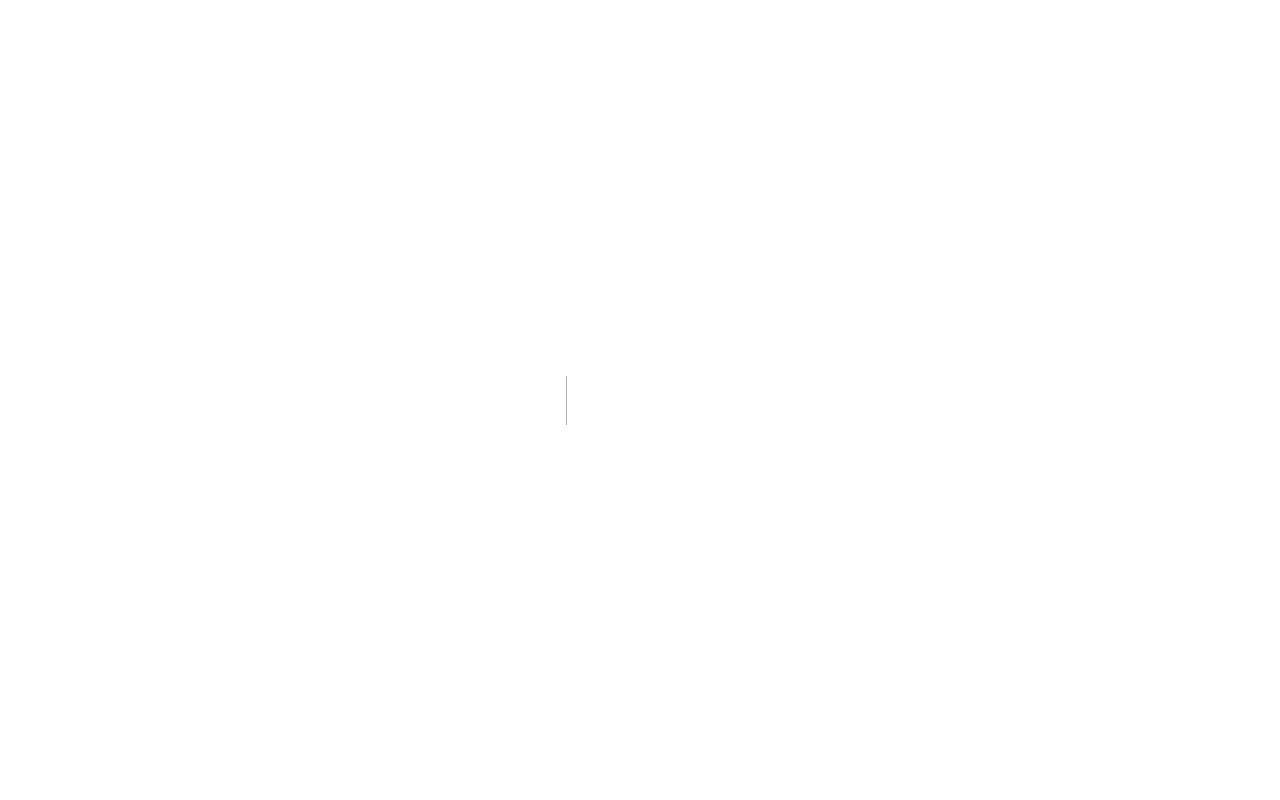
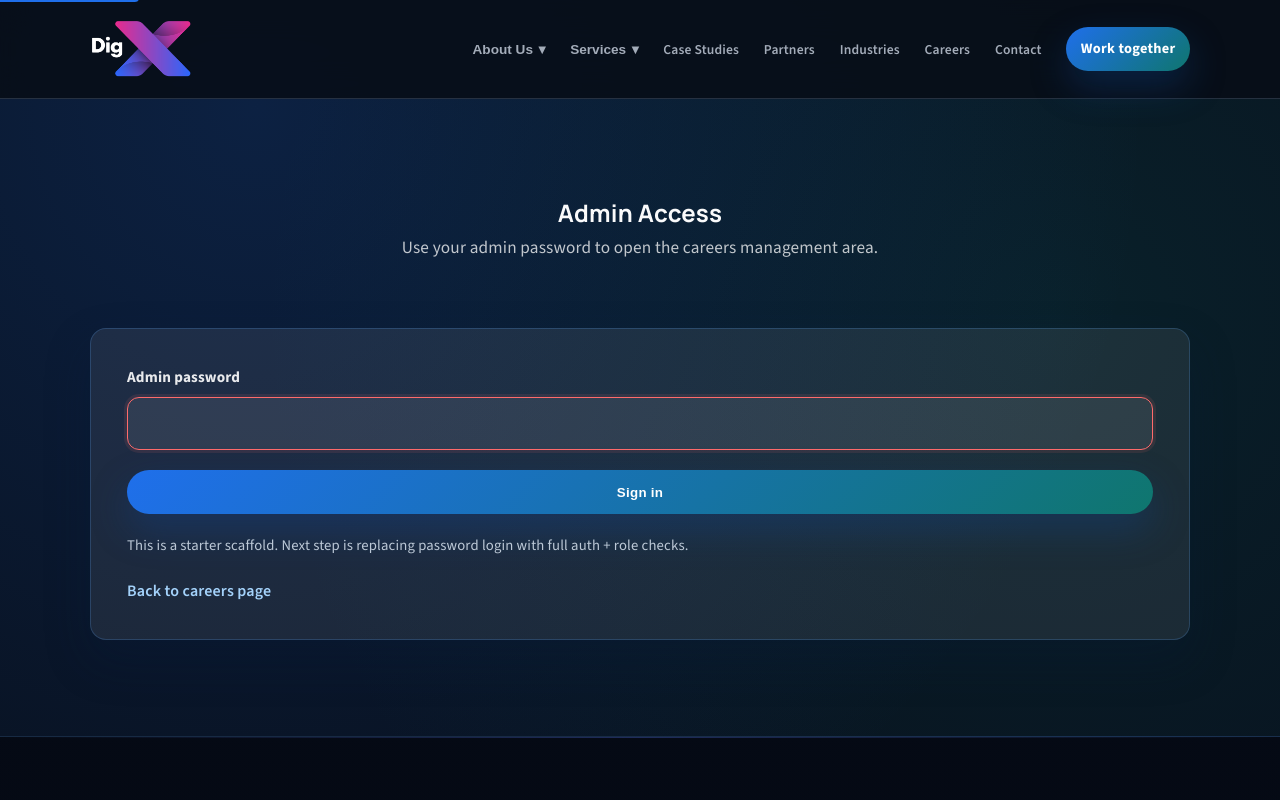
Before and after one commit to woza99/DigX-website, a Next.js app: page /admin/login in a window 1280 px wide. Before the commit this address had no page. Shown: the top 800 px of the page. Built offline with nearby package versions, Linux system fonts and the light colour scheme.

Commit message:
Refactor careers content and add admin management scaffold

```diff
--- /dev/null
+++ b/src/app/admin/actions.ts
@@ -0,0 +1,41 @@
+"use server";
+
+import { cookies } from "next/headers";
+import { redirect } from "next/navigation";
+
+const ADMIN_SESSION_COOKIE = "digx_admin_session";
+
+export async function adminLoginAction(formData: FormData) {
+  const submittedPassword = String(formData.get("password") ?? "").trim();
+  const configuredPassword = process.env.DIGX_ADMIN_PASSWORD;
+
+  if (!configuredPassword) {
+    redirect("/admin/login?error=not-configured");
+  }
+
+  if (submittedPassword !== configuredPassword) {
+    redirect("/admin/login?error=invalid");
+  }
+
+  const cookieStore = await cookies();
+  cookieStore.set(ADMIN_SESSION_COOKIE, "active", {
+    httpOnly: true,
+    secure: process.env.NODE_ENV === "production",
+    sameSite: "lax",
+    path: "/",
+    maxAge: 60 * 60 * 8,
+  });
+
+  redirect("/admin/careers");
+}
+
+export async function adminLogoutAction() {
+  const cookieStore = await cookies();
+  cookieStore.delete(ADMIN_SESSION_COOKIE);
+  redirect("/admin/login?message=logged-out");
+}
+
+export async function isAdminSessionActive() {
+  const cookieStore = await cookies();
+  return cookieStore.get(ADMIN_SESSION_COOKIE)?.value === "active";
+}
--- /dev/null
+++ b/src/app/admin/login/page.tsx
@@ -0,0 +1,61 @@
+import type { Metadata } from "next";
+import Link from "next/link";
+import { adminLoginAction } from "@/app/admin/actions";
+import SiteHeader from "@/components/SiteHeader";
+import SiteFooter from "@/components/SiteFooter";
+
+export const metadata: Metadata = {
+  title: "Admin Login | DigX",
+  description: "Login for DigX admin tools.",
+};
+
+type LoginPageProps = {
+  searchParams: Promise<{
+    error?: string;
+    message?: string;
+  }>;
+};
+
+export default async function AdminLoginPage({ searchParams }: LoginPageProps) {
+  const params = await searchParams;
+
+  const errorText =
+    params.error === "not-configured"
+      ? "Admin password is not configured yet. Add DIGX_ADMIN_PASSWORD to your environment."
+      : params.error === "invalid"
+        ? "Incorrect password."
+        : "";
+
+  const messageText = params.message === "logged-out" ? "You have been logged out." : "";
+
+  return (
+    <>
+      <SiteHeader />
+      <main id="main-content">
+        <section className="section">
+          <div className="container admin-shell">
+            <header className="section-header">
+              <h1>Admin Access</h1>
+              <p>Use your admin password to open the careers management area.</p>
+            </header>
+
+            <form className="card admin-card" action={adminLoginAction}>
+              <label className="form-field">
+                <span className="form-label">Admin password</span>
+                <input className="input" type="password" name="password" required autoComplete="current-password" />
+              </label>
+              {errorText ? <p className="admin-alert admin-alert--error">{errorText}</p> : null}
+              {messageText ? <p className="admin-alert admin-alert--info">{messageText}</p> : null}
+              <button className="btn btn-primary" type="submit">Sign in</button>
+              <p className="admin-note">
+                This is a starter scaffold. Next step is replacing password login with full auth + role checks.
+              </p>
+              <Link className="card-link" href="/careers">Back to careers page</Link>
+            </form>
+          </div>
+        </section>
+      </main>
+      <SiteFooter />
+    </>
+  );
+}
--- a/src/app/globals.css
+++ b/src/app/globals.css
@@ -1993,6 +1993,44 @@ ol li {
   padding: 0.36rem 0.7rem;
   font-size: 0.8rem;
   font-weight: 650;
+}
+
+.admin-shell {
+  display: grid;
+  gap: 1.25rem;
+}
+
+.admin-card {
+  gap: 1rem;
+}
+
+.admin-card--full {
+  grid-column: 1 / -1;
+}
+
+.admin-alert {
+  margin: 0;
+  padding: 0.7rem 0.82rem;
+  border-radius: 10px;
+  font-weight: 600;
+}
+
+.admin-alert--error {
+  border: 1px solid rgba(255, 113, 113, 0.45);
+  color: rgba(255, 204, 204, 0.98);
+  background: rgba(255, 113, 113, 0.14);
+}
+
+.admin-alert--info {
+  border: 1px solid rgba(100, 181, 246, 0.45);
+  color: rgba(209, 235, 255, 0.98);
+  background: rgba(100, 181, 246, 0.14);
+}
+
+.admin-note {
+  margin: 0;
+  color: rgba(225, 235, 248, 0.82);
+  font-size: 0.92rem;
 }
 
 .service-detail-hero {
```
Also changed, not shown: src/app/admin/careers/page.tsx (added, +75 -0 lines), src/app/careers/page.tsx (+20 -11 lines), src/content/careers.ts (added, +59 -0 lines).
